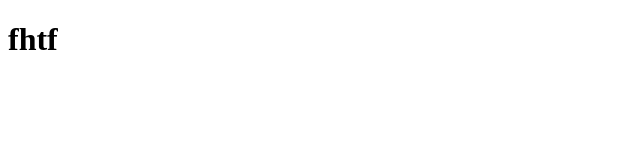
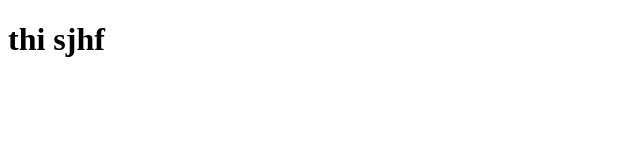
Before and after one commit to 2815-bit/Github_learn_1, a plain HTML site: page simple.html in a window 1280 px wide. Shown: the whole page, without its empty margins (0-640 px from the left). Drawn offline with Linux system fonts and the light colour scheme.

Commit message:
index update

```diff
--- a/simple.html
+++ b/simple.html
@@ -6,6 +6,6 @@
     <title>Document</title>
 </head>
 <body>
-    <h1>fhtf</h1>
+    <h1>thi sjhf</h1>
 </body>
 </html>
```
Also changed, not shown: index.html (+1 -1 lines).
